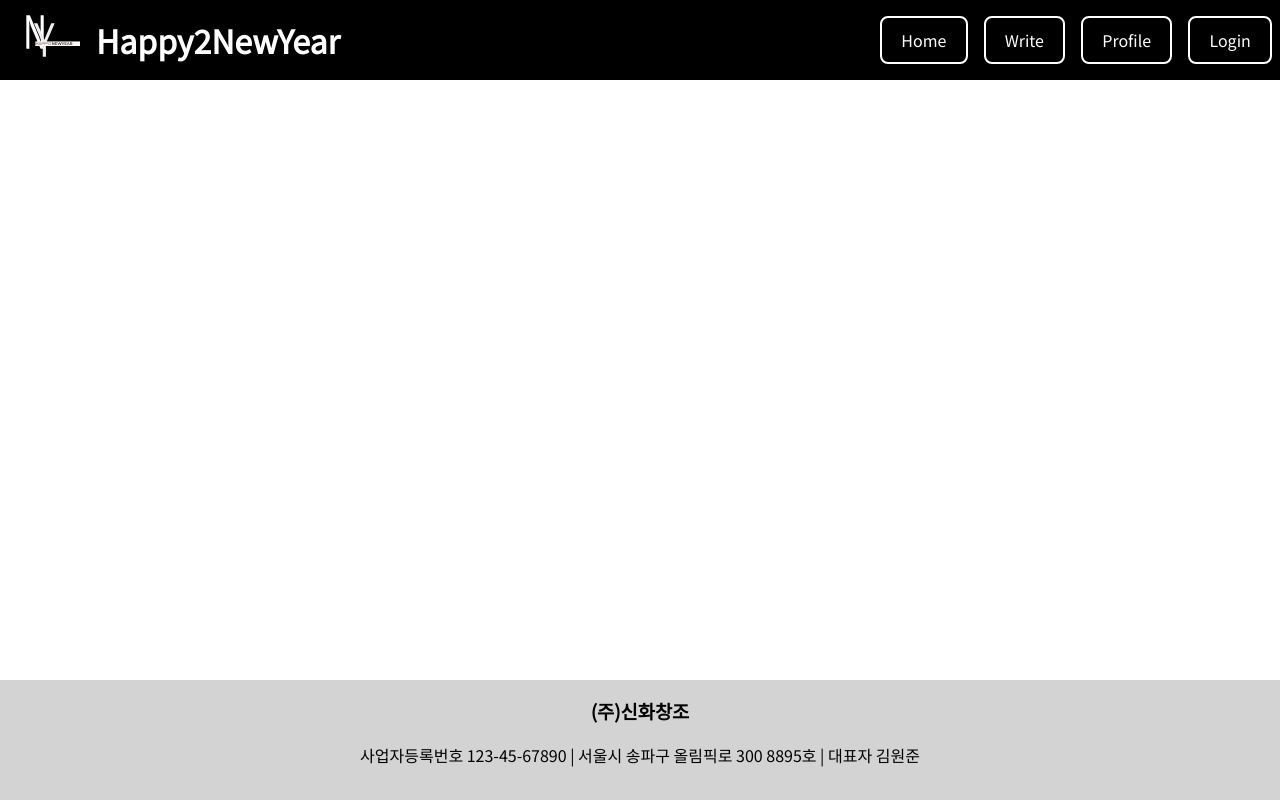
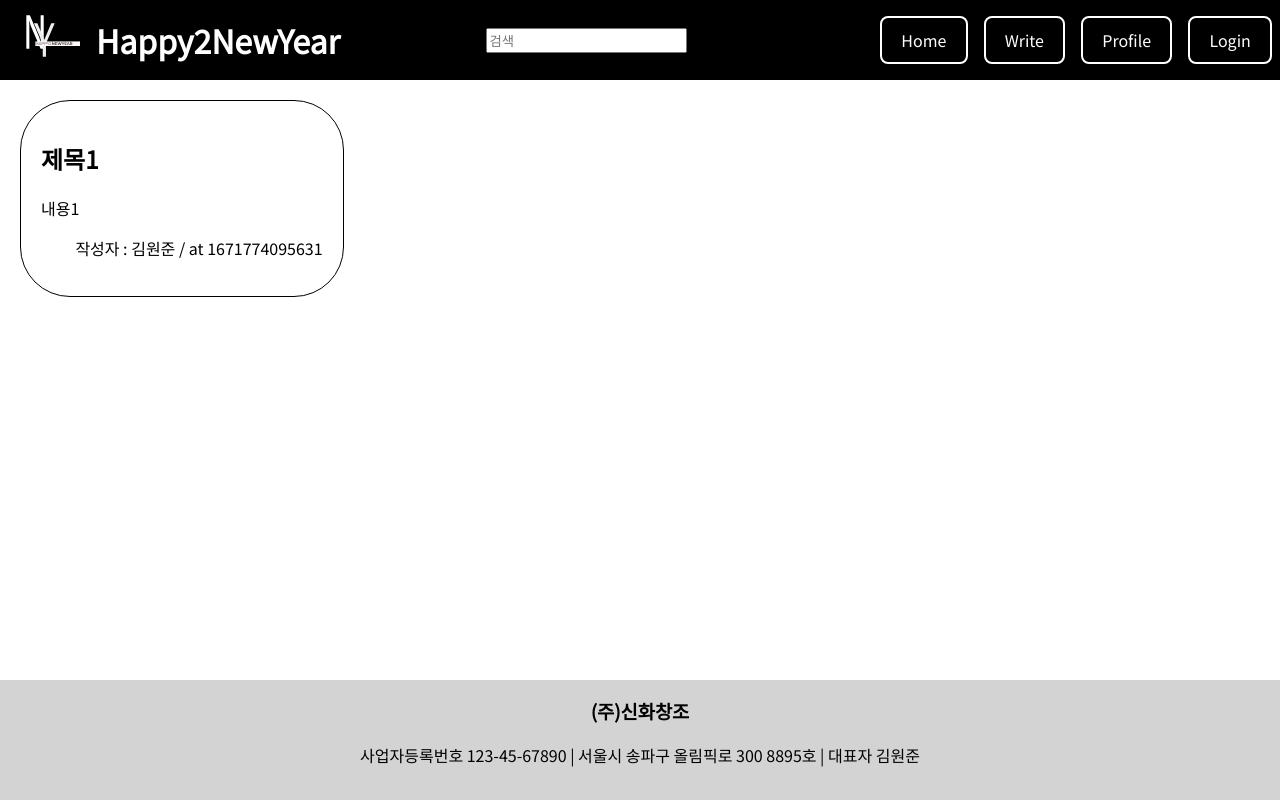
Before and after one commit to themrsung/b2-react-crud, a React (Create React App) app: page /search/1 in a window 1280 px wide. Built offline with nearby package versions, Linux system fonts and the light colour scheme; data requests are answered from the project's data file.

Commit message:
0.0.0.0.

```diff
--- a/src/App.js
+++ b/src/App.js
@@ -10,6 +10,7 @@ import ViewPost from './pages/ViewPost'
 import NotFound from './pages/NotFound'
 import { useEffect } from 'react'
 import { setCurrentUserState } from './redux/config/configStore'
+import SearchResults from './pages/SearchResults'
 
 function App() {
   useEffect(() => {
@@ -37,6 +38,7 @@ function App() {
             <Route path="profile" element={<UserProfile />} />
             <Route path="write" element={<Home goTo="write" />} />
             <Route path="view/:id" element={<ViewPost />} />
+            <Route path="search/:id" element={<SearchResults />} />
           </Routes>
         </main>
         <Footer />
--- a/src/components/shared/header.jsx
+++ b/src/components/shared/header.jsx
@@ -28,6 +28,11 @@ const Header = function () {
 
   const location = useLocation()
 
+  const [searchKeyword, setSearchKeyword] = useState('')
+  const onSearch = () => {
+    navigate('/search/' + searchKeyword)
+  }
+
   return (
     <header className="Header">
       <div className="HeaderLeft">
@@ -43,6 +48,26 @@ const Header = function () {
         >
           <img className="HeaderLeftLogo" src={logo} alt="H2NY-logo" />
           <h1 className="HeaderLeftTitle">Happy2NewYear</h1>
+        </div>
+      </div>
+      <div className="HeaderMiddle">
+        <div className="HeaderMiddleSearchArea">
+          <form
+            className="HeaderMiddleSearchForm"
+            onSubmit={(e) => {
+              e.preventDefault()
+              onSearch()
+            }}
+          >
+            <input
+              className="HeaderMiddleSearchInput"
+              placeholder="검색"
+              value={searchKeyword}
+              onChange={(e) => {
+                setSearchKeyword(e.target.value)
+              }}
+            />
+          </form>
         </div>
       </div>
       <div className="HeaderRight">
--- /dev/null
+++ b/src/pages/SearchResults.jsx
@@ -0,0 +1,45 @@
+import axios from 'axios'
+import { useEffect, useState } from 'react'
+import { useParams } from 'react-router-dom'
+import NewsfeedComponent from '../components/home/newsfeedComponent'
+import { SERVER_URL } from '../serverUrl'
+
+export default function SearchResults() {
+  const params = useParams()
+  const [searchKeyword, setSearchKeyword] = useState(params.id)
+
+  const [posts, setPosts] = useState([])
+  const [searchedPosts, setSearchedPosts] = useState([])
+
+  const fetchPosts = async function () {
+    const response = await axios.get(SERVER_URL + '/posts')
+    setPosts(response.data)
+  }
+
+  const fetchMathingPosts = async function () {
+    await fetchPosts()
+    const postsContainingKeyword = posts.filter((post) =>
+      post.content.includes(searchKeyword)
+    )
+    console.log(postsContainingKeyword)
+    setSearchedPosts(postsContainingKeyword)
+
+    setFetchMatchingPostsCounter(fetchMathingPostsCounter + 1)
+    setDummyStateBoolean(!dummyStateBoolean)
+  }
+
+  const [dummyStateBoolean, setDummyStateBoolean] = useState(false)
+  const [fetchMathingPostsCounter, setFetchMatchingPostsCounter] = useState(0)
+
+  useEffect(() => {
+    if (fetchMathingPostsCounter < 50) {
+      fetchMathingPosts()
+    }
+  }, [dummyStateBoolean])
+
+  return (
+    <div className="SearchResults">
+      <NewsfeedComponent posts={searchedPosts} />
+    </div>
+  )
+}
```
